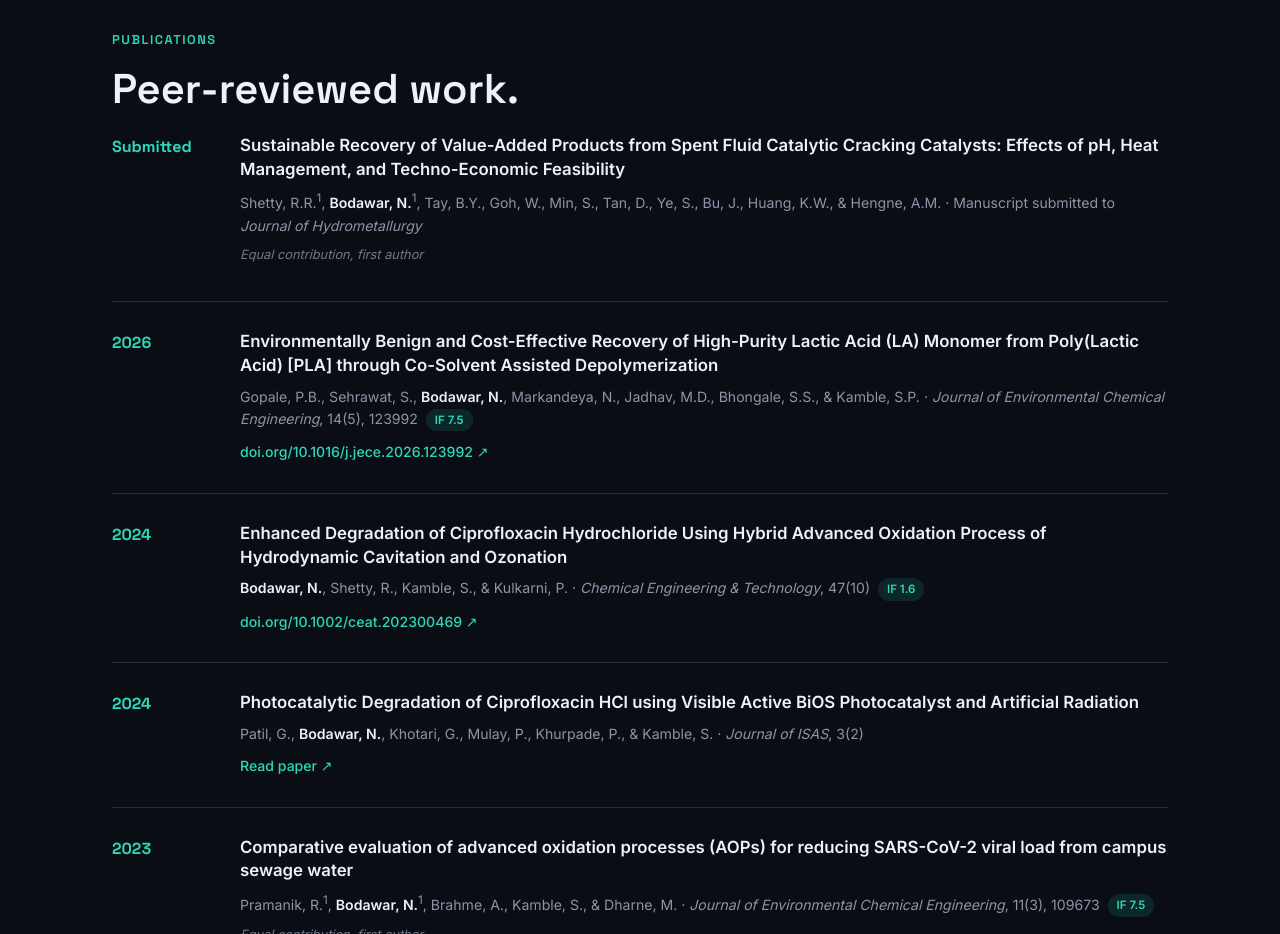
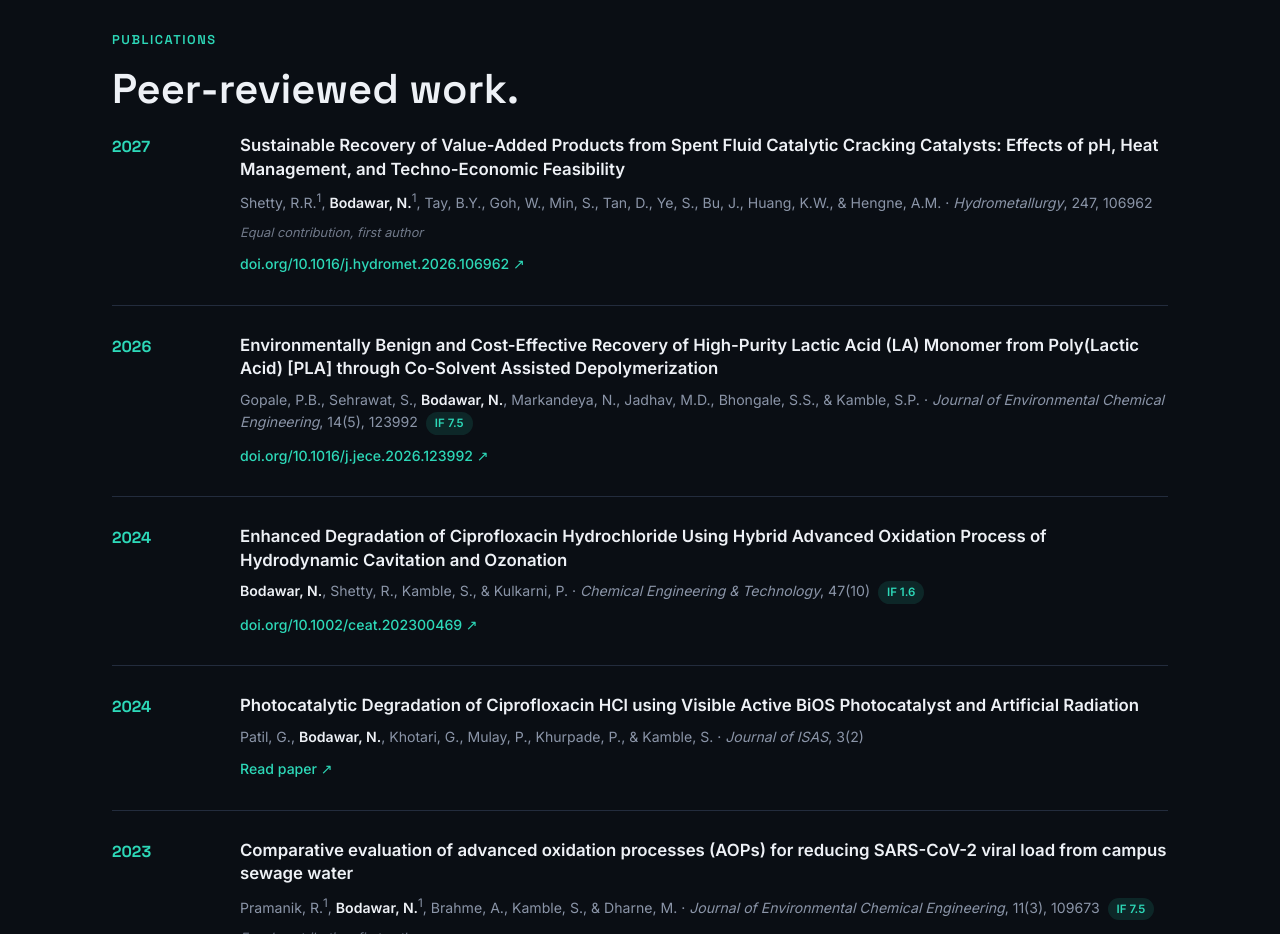
Before and after one commit to Narendra241997/Narendra241997.github.io, a plain HTML site: page index.html in a window 1280 px wide. Shown: the part 7600-8534 px from the top of the page. Drawn offline with Linux system fonts and the light colour scheme.

Commit message:
Add DOI for published Hydrometallurgy paper
Mark the spent FCC catalyst paper as published in Hydrometallurgy
(vol. 247, 106962) and link its DOI.

Co-Authored-By: Claude Opus 5.5 <noreply@anthropic.com>

```diff
--- a/index.html
+++ b/index.html
@@ -408,11 +408,12 @@
 
       <ol class="pub-list">
         <li class="pub-item reveal">
-          <div class="pub-year">Submitted</div>
+          <div class="pub-year">2027</div>
           <div class="pub-body">
             <h3>Sustainable Recovery of Value-Added Products from Spent Fluid Catalytic Cracking Catalysts: Effects of pH, Heat Management, and Techno-Economic Feasibility</h3>
-            <p class="pub-meta">Shetty, R.R.<sup>1</sup>, <strong>Bodawar, N.</strong><sup>1</sup>, Tay, B.Y., Goh, W., Min, S., Tan, D., Ye, S., Bu, J., Huang, K.W., &amp; Hengne, A.M. · Manuscript submitted to <em>Journal of Hydrometallurgy</em></p>
+            <p class="pub-meta">Shetty, R.R.<sup>1</sup>, <strong>Bodawar, N.</strong><sup>1</sup>, Tay, B.Y., Goh, W., Min, S., Tan, D., Ye, S., Bu, J., Huang, K.W., &amp; Hengne, A.M. · <em>Hydrometallurgy</em>, 247, 106962</p>
             <p class="pub-note">Equal contribution, first author</p>
+            <a href="https://doi.org/10.1016/j.hydromet.2026.106962" target="_blank" rel="noopener">doi.org/10.1016/j.hydromet.2026.106962 ↗</a>
           </div>
         </li>
         <li class="pub-item reveal">
```
